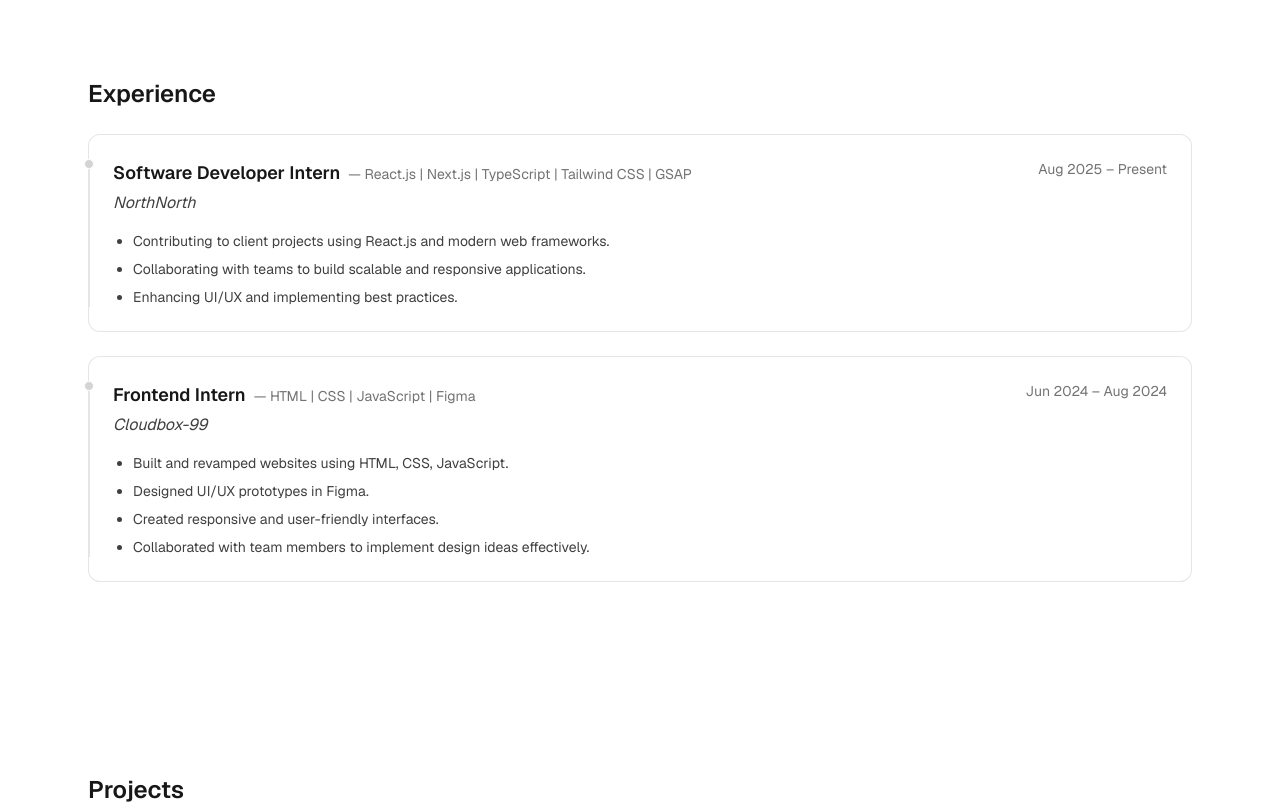
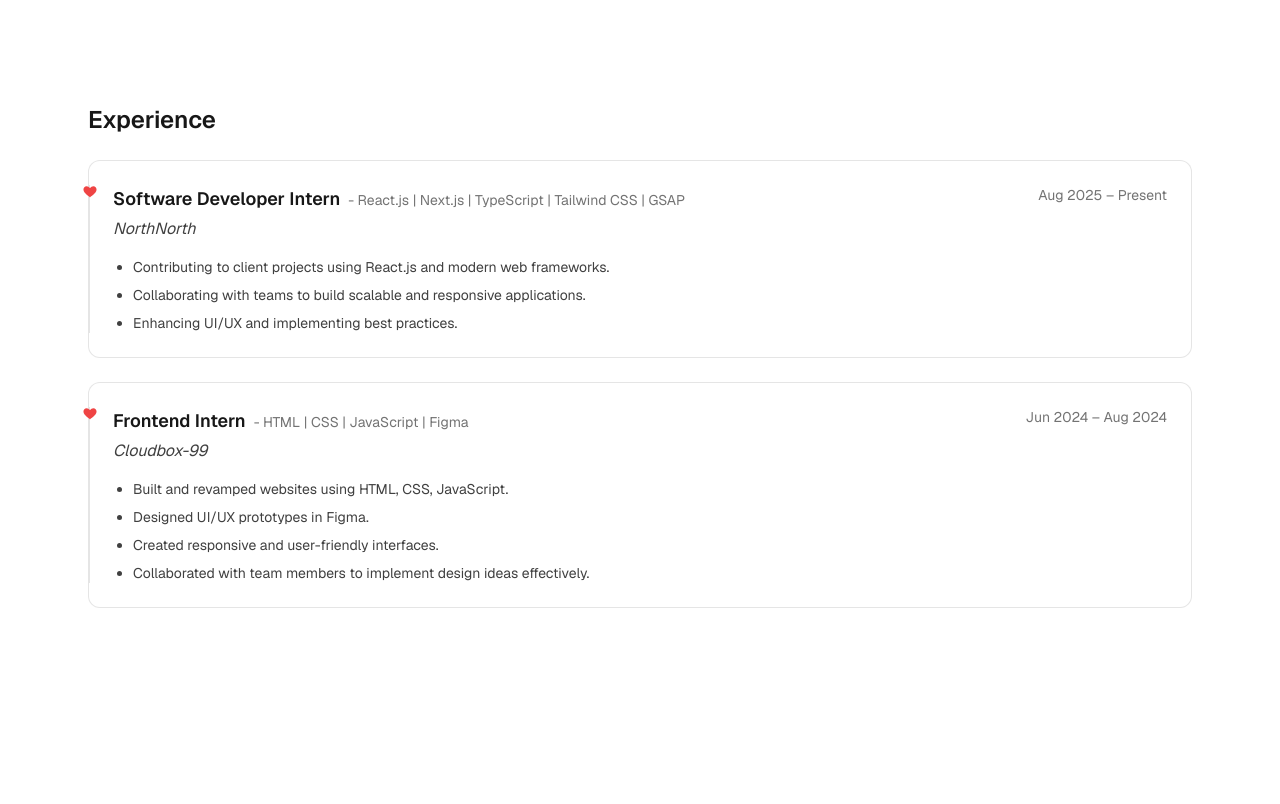
Before and after one commit to sarayu-uu/sarayu-portfolio, a Next.js app: page / in a window 1280 px wide. Shown: the part 1200-2004 px from the top of the page. Built offline with nearby package versions, Linux system fonts and the light colour scheme.

Commit message:
small edits

```diff
--- a/src/components/bento/BentoCard.tsx
+++ b/src/components/bento/BentoCard.tsx
@@ -20,7 +20,9 @@ export function BentoCard({ children, onClick, className }: BentoCardProps) {
       className={`relative bg-white rounded-2xl p-6 focus:outline-none h-full overflow-hidden ${className ?? ""}`}
     >
       <div className="absolute inset-0 rounded-2xl border border-dashed border-black/20 pointer-events-none" />
-      <div className="flex h-full w-full flex-col items-start justify-start text-left relative z-10">{children}</div>
+      <div className="flex h-full w-full flex-col items-start justify-start text-left relative z-10">
+        {children}
+      </div>
     </motion.button>
   );
 }
--- a/src/components/bento/BentoGrid.tsx
+++ b/src/components/bento/BentoGrid.tsx
@@ -35,8 +35,7 @@ export const BentoGrid = forwardRef<HTMLElement, BentoGridProps>(
           >
             <h2 className="text-xl font-semibold mb-4">About Me</h2>
             <p className="text-neutral-700 text-sm sm:text-base leading-relaxed">
-              I am a Computer Science and Engineering student at ICFAI Tech, Hyderabad, driven by a passion for building intuitive and purposeful digital experiences. Starting with frontend development has allowed me to express my creativity through design and interactivity, while internships and projects have strengthened my ability to collaborate and deliver solutions in real-world settings. Looking ahead, I aspire to expand into full-stack and software development, growing beyond interfaces to craft complete, impactful systems that bridge design, engineering, and user needs.
-            </p>
+              Hi, I am Sarayu, a CSE student from ICFAI Tech, Hyderabad, passionate about creating clean and intuitive digital experiences. I began with frontend development because it allowed me to combine creativity with logic, and my projects and internships helped me learn how to turn ideas into real solutions. I actively use <strong>AI tools</strong> to accelerate my learning, explore better approaches, and strengthen my skills as a developer. I am now looking to grow into full-stack and software development, and I hope to find an opportunity where I can learn, contribute, and build meaningful systems.             </p>
           </BentoCard>
 
           <BentoCard
--- a/src/components/experience/Card.tsx
+++ b/src/components/experience/Card.tsx
@@ -1,5 +1,8 @@
 "use client";
+import { useLayoutEffect, useRef } from "react";
 import { motion } from "framer-motion";
+import gsap from "gsap";
+import { ScrollTrigger } from "gsap/ScrollTrigger";
 import { container, item } from "@/lib/motion";
 
 type ExperienceCardProps = {
@@ -10,9 +13,71 @@ type ExperienceCardProps = {
   points: string[];
 };
 
+gsap.registerPlugin(ScrollTrigger);
+
 export function ExperienceCard({ role, stack, company, period, points }: ExperienceCardProps) {
+  const cardRef = useRef<HTMLElement | null>(null);
+  const lineRef = useRef<HTMLDivElement | null>(null);
+  const heartRef = useRef<HTMLSpanElement | null>(null);
+  const tweenRef = useRef<gsap.core.Tween | null>(null);
+
+  useLayoutEffect(() => {
+    const cardEl = cardRef.current;
+    const lineEl = lineRef.current;
+    const heartEl = heartRef.current;
+
+    if (!cardEl || !lineEl || !heartEl) return;
+
+    // Make sure heart starts at top (no transform)
+    gsap.set(heartEl, { y: 0, clearProps: "opacity,scale" });
+
+    // Lazily compute travel distance (px)
+    const computeTravel = () => {
+      const travel = Math.max(0, lineEl.offsetHeight - heartEl.offsetHeight);
+      return travel;
+    };
+
+    // Kill previous if any (safety during HMR)
+    if (tweenRef.current) {
+      tweenRef.current.scrollTrigger && tweenRef.current.scrollTrigger.kill();
+      tweenRef.current.kill();
+    }
+
+    tweenRef.current = gsap.to(heartEl, {
+      y: () => computeTravel(),
+      ease: "power3.out",
+      // tie to scroll with scrub for smooth follow
+      scrollTrigger: {
+        trigger: cardEl,
+        start: "center center", // start when card center hits viewport center
+        end: () => `+=${computeTravel()}`, // end after travel px so movement maps exactly
+        scrub: 0.6, // smooth scrubbing; increase for more smoothing
+        invalidateOnRefresh: true, // recalc on resize
+        onRefresh: () => {
+          const newTravel = computeTravel();
+          const currentY = Number(gsap.getProperty(heartEl, "y")) || 0;
+          gsap.set(heartEl, { y: Math.min(newTravel, currentY) });
+        },
+        // markers: true, // enable for debugging
+      },
+      overwrite: true,
+    });
+
+    // ensure ScrollTrigger knows about layout changes
+    ScrollTrigger.refresh();
+
+    return () => {
+    if (tweenRef.current) {
+      tweenRef.current.scrollTrigger && tweenRef.current.scrollTrigger.kill();
+      tweenRef.current.kill();
+      tweenRef.current = null;
+    }
+    };
+  }, []);
+
   return (
     <motion.article
+      ref={cardRef}
       className="relative bg-white border border-black/10 rounded-xl p-6 hover:bg-neutral-50 transition-colors"
       whileHover={{ scale: 1.02 }}
       transition={{ type: "spring", stiffness: 300, damping: 20 }}
@@ -20,8 +85,30 @@ export function ExperienceCard({ role, stack, company, period, points }: Experie
       whileInView={{ opacity: 1, y: 0 }}
       viewport={{ once: true, amount: 0.3 }}
     >
-      <div className="absolute left-0 top-6 bottom-6 w-px bg-black/10" aria-hidden />
-      <div className="absolute left-0 top-6 -translate-x-1/2 size-2.5 rounded-full bg-neutral-300 border border-white" aria-hidden />
+      {/* Timeline container */}
+      <div className="absolute left-0 top-6 bottom-6 flex justify-center pointer-events-none" aria-hidden>
+        {/* vertical timeline line */}
+        <div ref={lineRef} className="relative h-full w-px bg-black/10">
+          {/* animated heart (plain span for GSAP) */}
+          <span
+            ref={heartRef}
+            className="absolute left-1/2 -translate-x-1/2"
+            style={{ top: 0, lineHeight: 0, display: "inline-block" }}
+            aria-hidden
+          >
+            {/* small SVG heart (14x14) */}
+            <svg
+              width="14"
+              height="14"
+              viewBox="0 0 24 24"
+              fill="#ef4444"
+              xmlns="http://www.w3.org/2000/svg"
+            >
+              <path d="M12 21s-6.2-4.35-9.33-8.17C-1.24 7.62 1.39 2 6.2 2 8.55 2 10.4 3.44 12 5.35 13.6 3.44 15.45 2 17.8 2c4.81 0 7.44 5.62 3.53 10.83C18.2 16.65 12 21 12 21z" />
+            </svg>
+          </span>
+        </div>
+      </div>
 
       <div className="md:flex md:items-start md:justify-between">
         <div>
@@ -33,7 +120,7 @@ export function ExperienceCard({ role, stack, company, period, points }: Experie
             className="text-lg font-semibold mb-1"
           >
             {role}
-            {stack && <span className="ml-2 text-sm font-normal text-neutral-500">— {stack}</span>}
+            {stack && <span className="ml-2 text-sm font-normal text-neutral-500">- {stack}</span>}
           </motion.h3>
           <p className="italic text-neutral-700">{company}</p>
           <p className="text-sm text-neutral-500 mt-2 md:hidden">{period}</p>
```
